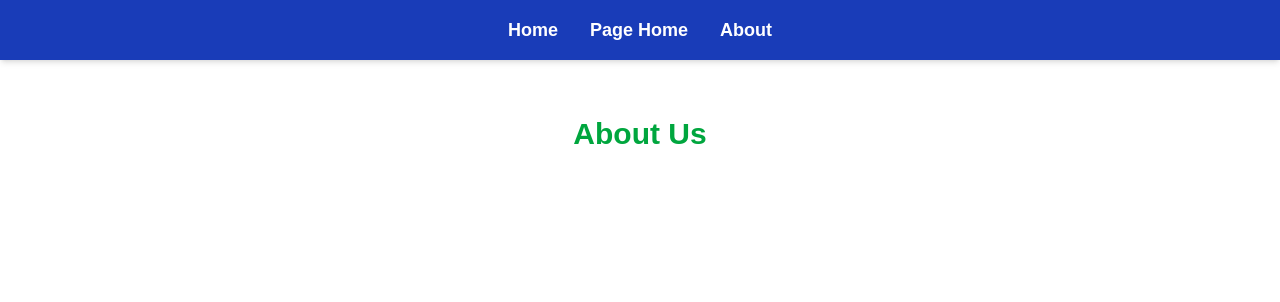
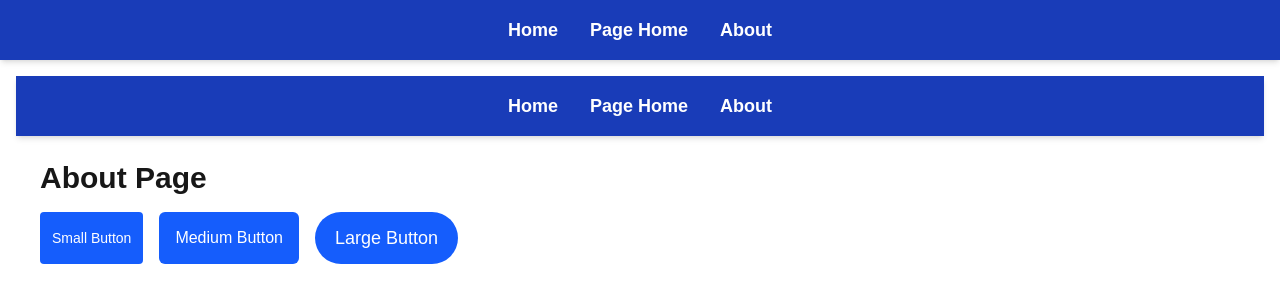
Before and after one commit to ami798/alx-project-0x02-setup, a Next.js app in the folder alx-project-0x02/: page /about in a window 1280 px wide. Shown: the top 302 px of the page. Built offline with nearby package versions, Linux system fonts and the light colour scheme.

Commit message:
addition of the button tsx

```diff
--- /dev/null
+++ b/alx-project-0x02/components/common/Button.tsx
@@ -0,0 +1,19 @@
+// components/common/Button.tsx
+import { type ButtonProps } from "@/interfaces";
+
+const sizeClasses = {
+  small: "px-3 py-1 text-sm",
+  medium: "px-4 py-2 text-base",
+  large: "px-5 py-3 text-lg",
+};
+
+export default function Button({ size, shape, children, onClick }: ButtonProps) {
+  return (
+    <button
+      onClick={onClick}
+      className={`bg-blue-600 text-white ${sizeClasses[size]} ${shape} hover:bg-blue-700 transition duration-300`}
+    >
+      {children}
+    </button>
+  );
+}
--- a/alx-project-0x02/interfaces/index.ts
+++ b/alx-project-0x02/interfaces/index.ts
@@ -4,3 +4,10 @@
   title: string;
   content: string;
 }
+
+export interface ButtonProps {
+  size: 'small' | 'medium' | 'large';
+  shape: 'rounded-sm' | 'rounded-md' | 'rounded-full';
+  children: React.ReactNode;
+  onClick?: () => void;
+}
--- a/alx-project-0x02/pages/about.tsx
+++ b/alx-project-0x02/pages/about.tsx
@@ -1,11 +1,19 @@
-import React from 'react';
+// pages/about.tsx
+import Header from "@/components/layout/Header";
+import Button from "@/components/common/Button";
 
-const AboutPage = () => {
+export default function About() {
   return (
-    <div className="text-center mt-10">
-      <h1 className="text-3xl font-bold text-green-600">About Us</h1>
+    <div>
+      <Header />
+      <main className="p-6 space-y-4">
+        <h1 className="text-3xl font-bold mb-4">About Page</h1>
+        <div className="flex flex-col space-y-4 md:flex-row md:space-x-4 md:space-y-0">
+          <Button size="small" shape="rounded-sm">Small Button</Button>
+          <Button size="medium" shape="rounded-md">Medium Button</Button>
+          <Button size="large" shape="rounded-full">Large Button</Button>
+        </div>
+      </main>
     </div>
   );
-};
-
-export default AboutPage;
+}
```
